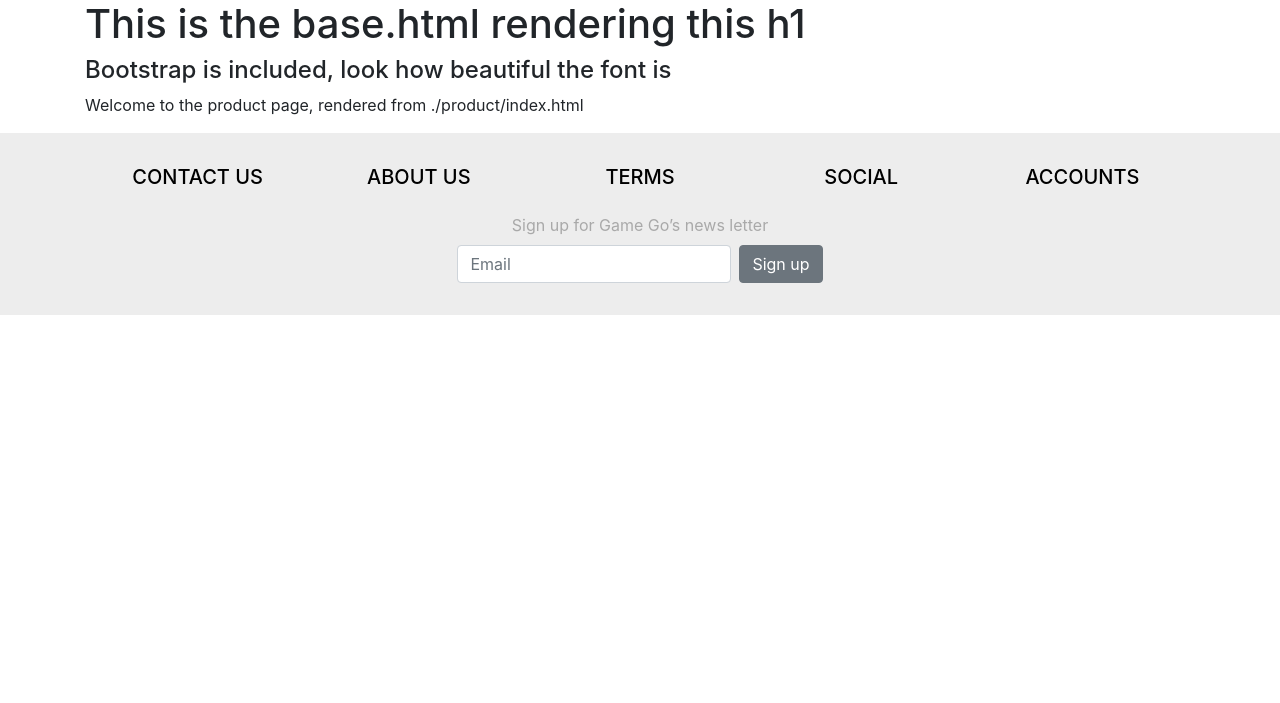
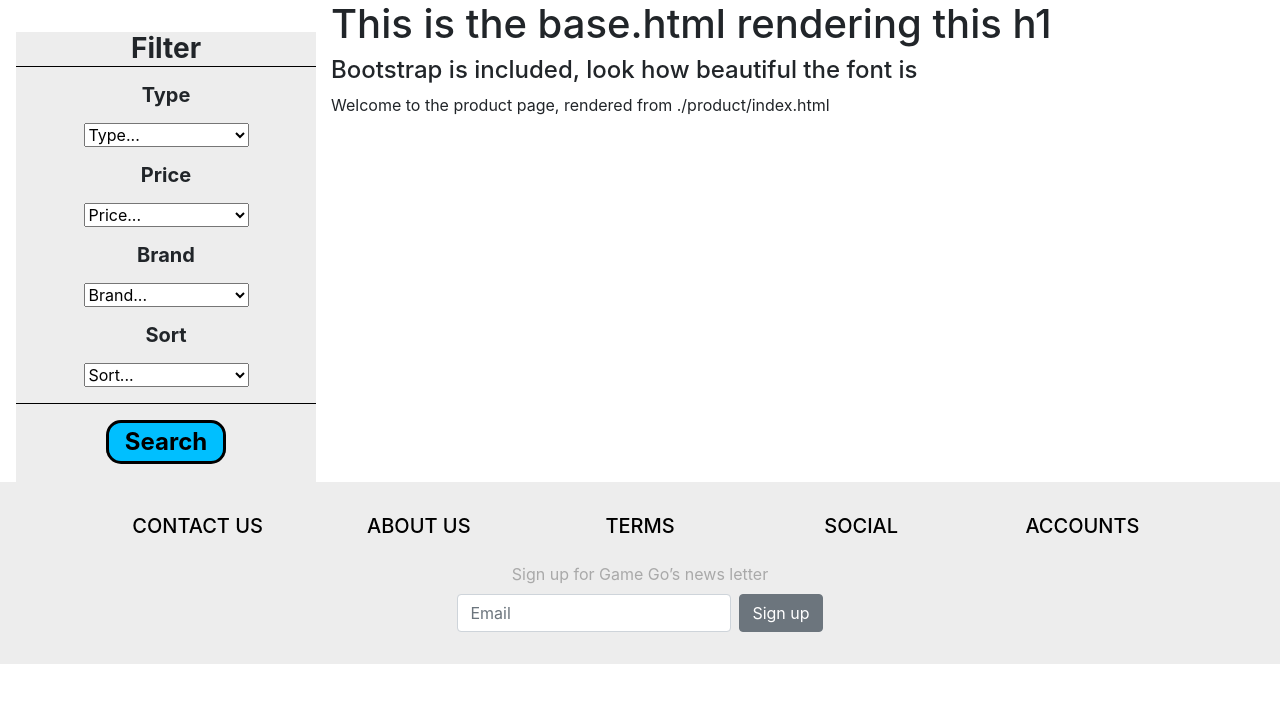
Before and after one commit to Thorarinng/VerkLegt2020, a Django app: page / in a window 1280 px wide. Shown: the part 56-759 px from the top of the page. Run offline with Django 3.2, Linux system fonts and the light colour scheme; data that the repository does not hold is empty; some libraries are stand-ins or nearby versions.

Commit message:
Filter implementation

```diff
--- a/Project/product/views.py
+++ b/Project/product/views.py
@@ -1,8 +1,7 @@
 from django.shortcuts import render, get_object_or_404
 from product.models import Product
 # Dont need this, this was just an example
-# from django.http import HttpResponse
-
+from django.http import JsonResponse
 # INSERT INTO product_product (name,color,price,"imgURL",description,discount)
 
 
@@ -10,6 +9,35 @@ from product.models import Product
 # Create your views here.
 # This gets rendered when http://127.0.0.1:8000/products is run, which is also the default
 def index(request):
+    if 'price' in request.GET:
+        price_filter = request.GET['price']
+        if price_filter == 'low':
+            products = [ {
+                'id': x.id,
+                'name': x.name,
+                'description': x.description,
+                'Image': x.imgURL,
+                'price': x.price
+            } for x in Product.objects.filter(price__gte=0, price__lte=100)]
+            return JsonResponse({'data': products})
+        elif price_filter == 'mid':
+            products = [{
+                'id': x.id,
+                'name': x.name,
+                'description': x.description,
+                'Image': x.imgURL,
+                'price': x.price
+            } for x in Product.objects.filter(price__gt=100, price__lte=500)]
+            return JsonResponse({'data': products})
+        elif price_filter == 'max':
+            products = [{
+                'id': x.id,
+                'name': x.name,
+                'description': x.description,
+                'Image': x.imgURL,
+                'price': x.price
+            } for x in Product.objects.filter(price__gt=500)]
+            return JsonResponse({'data': products})
     context = {'products': Product.objects.all()}
     return render(request, 'product/index.html', context)
 
--- /dev/null
+++ b/Project/static/JS/products.js
@@ -0,0 +1,41 @@
+$(document).ready(function () {
+    $('#filter-btn').on('click', function(e) {
+        e.preventDefault();
+        var price_filter = $('#price').val();
+        $.ajax({
+            url: 'products?price=' + price_filter,
+            type: 'GET',
+            success: function (resp) {
+                if (resp.data.length == 0) {
+                    resp.data.push({'id': "", 'name': "", 'description':"No results...",
+                                 'Image': "", 'price': ""});
+                    var newHtml = resp.data.map(d => {
+                        return `<div></div>
+                                <div class="border m-2 no-results">
+                                    <h3>${d.description}</h3>
+                                </div>`
+                    });
+                    $('.test').html(newHtml.join(''));
+                    $('#filter-btn').val('');
+                }
+                else {
+                    var newHtml = resp.data.map(d => {
+                        return `<a href="/products/${d.id}">
+                                    <div class="border m-2">
+                                        <h3>${ d.name }</h3>
+                                        <img style="height: 200px" src="${d.Image}" />
+                                        <p>${ d.price + "$"}</p>
+                                        <p>${ d.description}</p>
+                                    </div>
+                               </a>`
+                    });
+                    $('.test').html(newHtml.join(''));
+                    $('#filter-btn').val('');
+                }
+            },
+            error: function (xhr, status, error) {
+                console.error(error);
+            }
+        })
+    });
+});
--- a/Project/static/css/main.css
+++ b/Project/static/css/main.css
@@ -6,6 +6,10 @@
 
 .container{
   border: 2px #333;
+}
+
+.no-results{
+  text-align: center;
 }
 
 .m-2{
@@ -143,5 +147,9 @@
 .navbar{
   padding-left: 100px;
   padding-right: 100px;
+}
 
+.main-page {
+  display: flex;
+  flex-wrap: nowrap;
 }
--- /dev/null
+++ b/Project/static/css/sidebar.css
@@ -0,0 +1,36 @@
+select {
+    width: 165px;
+}
+
+#sidebar {
+    min-width: 300px;
+    max-width: 300px;
+    background-color: #EDEDED;
+    height: 450px;
+    margin: 2rem 0 0 1rem;
+}
+
+#submit-border {
+    border-top: solid 1px black;
+}
+
+.sidebar-container {
+    margin: 1rem;
+}
+
+.filter-container {
+    text-align: center;
+}
+
+.filter-border {
+    border-bottom: solid 1px black;
+}
+
+.filter-btn-style {
+    width: 120px;
+    font-weight: bold;
+    background-color: deepskyblue;
+    font-size: 1.5rem;
+    border: solid 3px black;
+    border-radius: 15px;
+}
--- a/Project/templates/base.html
+++ b/Project/templates/base.html
@@ -3,6 +3,7 @@
 <html lang="en">
   <head>
     <meta charset="UTF-8" />
+    <meta name="viewport" content="width=device-width, initial-scale=1.0">
     <title>Base.html Document</title>
     <link
       rel="stylesheet"
@@ -13,9 +14,12 @@
     <link rel="stylesheet" href="{% static 'css/main.css' %}" />
     <link rel="stylesheet" href="{% static 'css/footer.css' %}" />
     <link rel="stylesheet" href="{% static 'css/nav.css' %}" />
+    <link rel="stylesheet" href="{% static 'css/sidebar.css' %}" />
   </head>
   <body>
     {% include 'navigation.html' %}
+    <span class="main-page">
+        {% include 'sidebar.html' %}
         <div class="container">
           <h1>This is the base.html rendering this h1</h1>
           <h4>Bootstrap is included, look how beautiful the font is</h4>
@@ -24,6 +28,7 @@
           <!-- Think of this as an import statement-->
           {% block content %} {% endblock %}
         </div>
+    </span>
     {% include 'footer.html' %}
     <!-- Bootstrap JavaScript import-->
     <script
@@ -31,9 +36,8 @@
       integrity="sha384-JjSmVgyd0p3pXB1rRibZUAYoIIy6OrQ6VrjIEaFf/nJGzIxFDsf4x0xIM+B07jRM"
       crossorigin="anonymous"
     ></script>
-
     <script src="https://cdnjs.cloudflare.com/ajax/libs/jquery/3.5.1/jquery.js"></script>
     <script src="{% static 'JS/login.js' %}"></script>
-
+    <script src="{% static 'JS/products.js' %}"></script>
   </body>
 </html>
--- a/Project/templates/product/single_product.html
+++ b/Project/templates/product/single_product.html
@@ -1,4 +1,5 @@
 <!-- This makes our objects clickable and href redirects us, instead of typing it in the URL manually-->
+<div class="one-product">
     <a href="/products/{{ product.id }}">
         <div class="border m-2">
             <p>Currently inside SINGLE_PRODUCT.HTML</p>
@@ -8,3 +9,4 @@
             <p> {{ product.description}}</p>
         </div>
     </a>
+</div>
--- /dev/null
+++ b/Project/templates/sidebar.html
@@ -0,0 +1,44 @@
+<nav id="sidebar">
+    <div class="filter-container">
+        <h3 class="filter-border"><strong>Filter</strong></h3>
+        <div>
+          <div class="sidebar-container">
+              <label for="type"><h5><strong>Type</strong></h5></label><br>
+              <select id="type" name="type">
+                <option value="" disabled selected hidden>Type...</option>
+                <option value="consoles">Consoles</option>
+                <option value="games">Games</option>
+                <option value="magazines">Magazines</option>
+              </select><br>
+          </div>
+          <div class="sidebar-container">
+            <label for="price"><h5><strong>Price</strong></h5></label><br>
+            <select id="price" name="price">
+                <option value="" disabled selected hidden>Price...</option>
+                <option value="low">0$ - 100$ </option>
+                <option value="mid">100$ - 500$</option>
+                <option value="max">500$<</option>
+            </select><br>
+          </div>
+          <div class="sidebar-container">
+            <label for="brand"><h5><strong>Brand</strong></h5></label><br>
+            <select id="brand" name="brand">
+                <option value="" disabled selected hidden>Brand...</option>
+                <option value="nintendo">Nintendo</option>
+                <option value="playstation">Playstation</option>
+                <option value="xbox">Xbox</option>
+            </select><br>
+          </div>
+          <div class="sidebar-container">
+              <label for="sort"><h5><strong>Sort</strong></h5></label><br>
+              <select id="sort" name="sort">
+                <option value="" disabled selected hidden>Sort...</option>
+                <option value="highlow">Price (low to high)</option>
+                <option value="lowhigh">Price (high to low)</option>
+              </select><br>
+          </div>
+          <p id="submit-border"></p>
+          <button id="filter-btn" class="filter-btn-style" type="button">Search</button>
+        </div>
+    </div>
+</nav>
```
Lines whose indentation alone changed are shown as unchanged.
